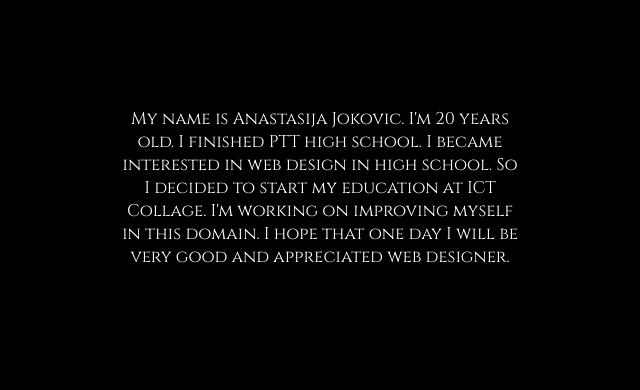
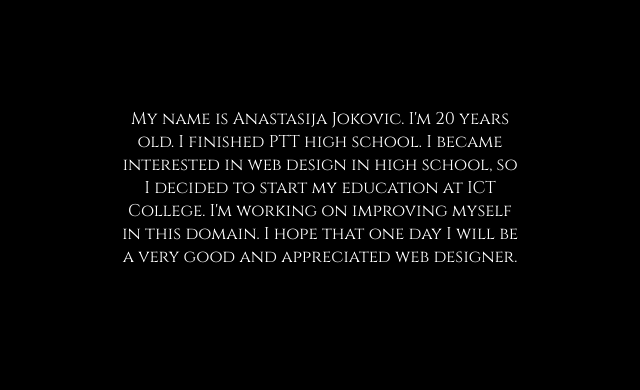
Before and after one commit to ANASTASIJA-jokovic/web, a plain HTML site: page index.html in a window 1280 px wide. Shown: the part 877-1267 px from the top of the page, 146-786 px from the left. Drawn offline with Linux system fonts and the light colour scheme.

Commit message:
second commit

```diff
--- a/index.html
+++ b/index.html
@@ -40,7 +40,7 @@
     <div id="okvirAboutme">
         <h2>about me</h2>
         <div id="c">
-            <p>My name is Anastasija Jokovic. I'm 20 years old. I finished PTT high school. I became interested in web design in high school. So I decided to start my education at ICT Collage. I'm working on improving myself in this domain. I hope that one day I will be very good and appreciated
+            <p>My name is Anastasija Jokovic. I'm 20 years old. I finished PTT high school. I became interested in web design in high school, so I decided to start my education at ICT College. I'm working on improving myself in this domain. I hope that one day I will be a very good and appreciated
             web designer. </p>
            <div id="slikaautor"> <img src="img/cveta.jpeg" alt="Photograph of author"></div>
         </div>
```
